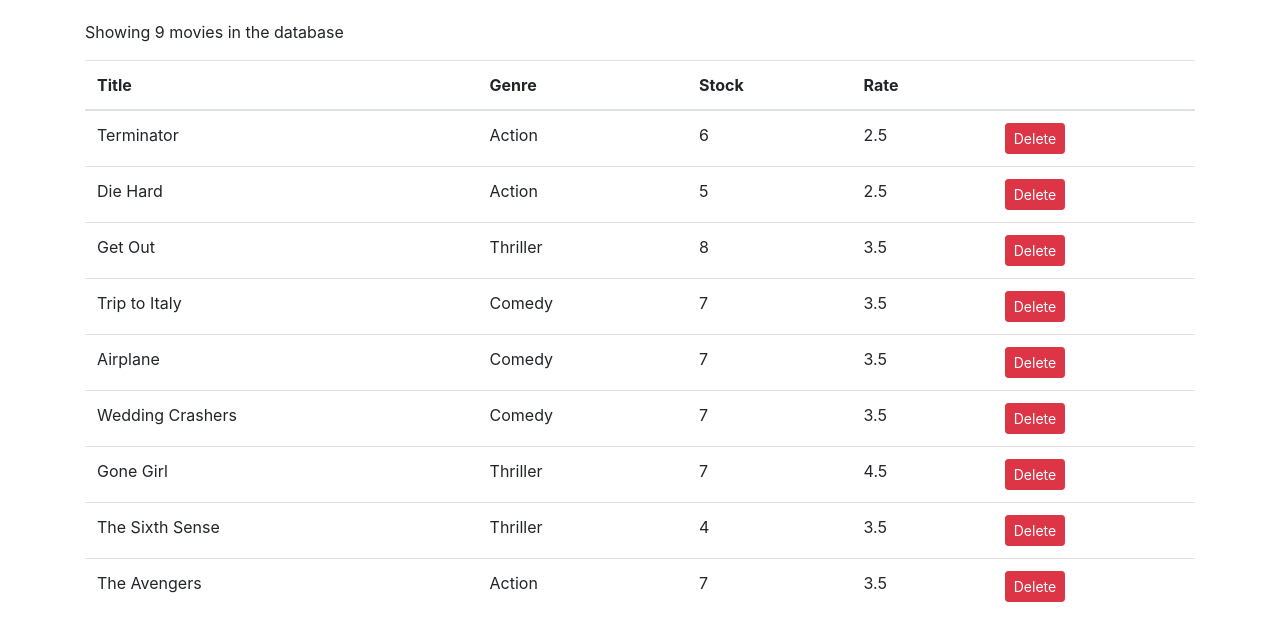
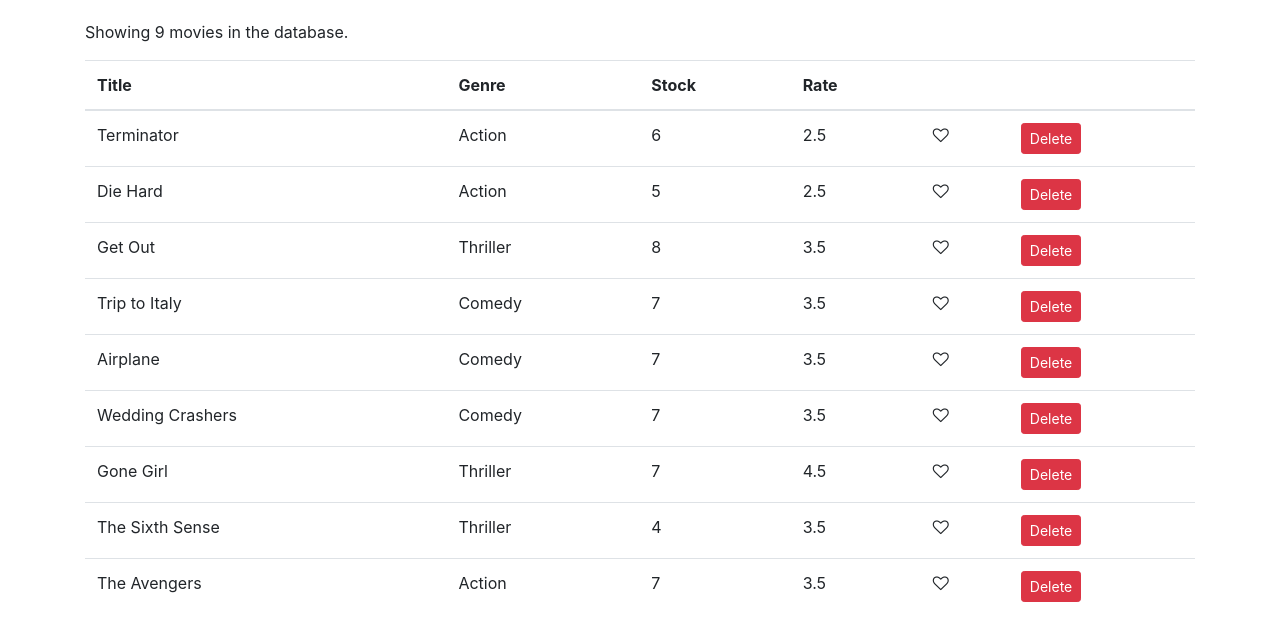
Before and after one commit to ajperezp/Video-rental-app, a React (Create React App) app: page / in a window 1280 px wide. Shown: the top 640 px of the page. Built offline with nearby package versions, Linux system fonts and the light colour scheme.

Commit message:
Integrated Like Component

```diff
--- /dev/null
+++ b/src/components/common/like.jsx
@@ -0,0 +1,16 @@
+import React, { Component } from "react";
+
+const Like = (props) => {
+  let classes = "fa fa-heart";
+  if (!props.liked) classes += "-o";
+  return (
+    <i
+      onClick={props.onClick}
+      style={{ cursor: "pointer" }}
+      className={classes}
+      aria-hidden="true"
+    />
+  );
+};
+
+export default Like;
--- a/src/components/movies.jsx
+++ b/src/components/movies.jsx
@@ -1,5 +1,6 @@
 import React, { Component } from "react";
 import { getMovies } from "../services/fakeMovieService";
+import Like from "./common/like";
 
 class Movies extends Component {
   state = {
@@ -11,6 +12,14 @@
     this.setState({ movies });
   };
 
+  handleLike = (movie) => {
+    const movies = [...this.state.movies];
+    const index = movies.indexOf(movie);
+    movies[index] = { ...movies[index] };
+    movies[index].liked = !movies[index].liked;
+    this.setState({ movies });
+  };
+
   render() {
     const { length: count } = this.state.movies;
 
@@ -18,7 +27,7 @@
 
     return (
       <React.Fragment>
-        <p>Showing {count} movies in the database</p>
+        <p>Showing {count} movies in the database.</p>
         <table className="table">
           <thead>
             <tr>
@@ -26,6 +35,7 @@
               <th scope="col">Genre</th>
               <th scope="col">Stock</th>
               <th scope="col">Rate</th>
+              <th scope="col"></th>
               <th scope="col"></th>
             </tr>
           </thead>
@@ -36,6 +46,12 @@
                 <td>{movie.genre.name}</td>
                 <td>{movie.numberInStock}</td>
                 <td>{movie.dailyRentalRate}</td>
+                <td>
+                  <Like
+                    liked={movie.liked}
+                    onClick={() => this.handleLike(movie)}
+                  />
+                </td>
                 <td>
                   <button
                     onClick={() => this.handleDelete(movie)}
--- a/src/services/fakeMovieService.js
+++ b/src/services/fakeMovieService.js
@@ -7,64 +7,64 @@
     genre: { _id: "5b21ca3eeb7f6fbccd471818", name: "Action" },
     numberInStock: 6,
     dailyRentalRate: 2.5,
-    publishDate: "2018-01-03T19:04:28.809Z"
+    publishDate: "2018-01-03T19:04:28.809Z",
   },
   {
     _id: "5b21ca3eeb7f6fbccd471816",
     title: "Die Hard",
     genre: { _id: "5b21ca3eeb7f6fbccd471818", name: "Action" },
     numberInStock: 5,
-    dailyRentalRate: 2.5
+    dailyRentalRate: 2.5,
   },
   {
     _id: "5b21ca3eeb7f6fbccd471817",
     title: "Get Out",
     genre: { _id: "5b21ca3eeb7f6fbccd471820", name: "Thriller" },
     numberInStock: 8,
-    dailyRentalRate: 3.5
+    dailyRentalRate: 3.5,
   },
   {
     _id: "5b21ca3eeb7f6fbccd471819",
     title: "Trip to Italy",
     genre: { _id: "5b21ca3eeb7f6fbccd471814", name: "Comedy" },
     numberInStock: 7,
-    dailyRentalRate: 3.5
+    dailyRentalRate: 3.5,
   },
   {
     _id: "5b21ca3eeb7f6fbccd47181a",
     title: "Airplane",
     genre: { _id: "5b21ca3eeb7f6fbccd471814", name: "Comedy" },
     numberInStock: 7,
-    dailyRentalRate: 3.5
+    dailyRentalRate: 3.5,
   },
   {
     _id: "5b21ca3eeb7f6fbccd47181b",
     title: "Wedding Crashers",
     genre: { _id: "5b21ca3eeb7f6fbccd471814", name: "Comedy" },
     numberInStock: 7,
-    dailyRentalRate: 3.5
+    dailyRentalRate: 3.5,
   },
   {
     _id: "5b21ca3eeb7f6fbccd47181e",
     title: "Gone Girl",
     genre: { _id: "5b21ca3eeb7f6fbccd471820", name: "Thriller" },
     numberInStock: 7,
-    dailyRentalRate: 4.5
+    dailyRentalRate: 4.5,
   },
   {
     _id: "5b21ca3eeb7f6fbccd47181f",
     title: "The Sixth Sense",
     genre: { _id: "5b21ca3eeb7f6fbccd471820", name: "Thriller" },
     numberInStock: 4,
-    dailyRentalRate: 3.5
+    dailyRentalRate: 3.5,
   },
   {
     _id: "5b21ca3eeb7f6fbccd471821",
     title: "The Avengers",
     genre: { _id: "5b21ca3eeb7f6fbccd471818", name: "Action" },
     numberInStock: 7,
-    dailyRentalRate: 3.5
-  }
+    dailyRentalRate: 3.5,
+  },
 ];
 
 export function getMovies() {
@@ -72,13 +72,13 @@
 }
 
 export function getMovie(id) {
-  return movies.find(m => m._id === id);
+  return movies.find((m) => m._id === id);
 }
 
 export function saveMovie(movie) {
-  let movieInDb = movies.find(m => m._id === movie._id) || {};
+  let movieInDb = movies.find((m) => m._id === movie._id) || {};
   movieInDb.name = movie.name;
-  movieInDb.genre = genresAPI.genres.find(g => g._id === movie.genreId);
+  movieInDb.genre = genresAPI.genres.find((g) => g._id === movie.genreId);
   movieInDb.numberInStock = movie.numberInStock;
   movieInDb.dailyRentalRate = movie.dailyRentalRate;
 
@@ -91,7 +91,7 @@
 }
 
 export function deleteMovie(id) {
-  let movieInDb = movies.find(m => m._id === id);
+  let movieInDb = movies.find((m) => m._id === id);
   movies.splice(movies.indexOf(movieInDb), 1);
   return movieInDb;
 }
```
Also changed, not shown: 1 other file (tests, documents, lock files or other folders).
